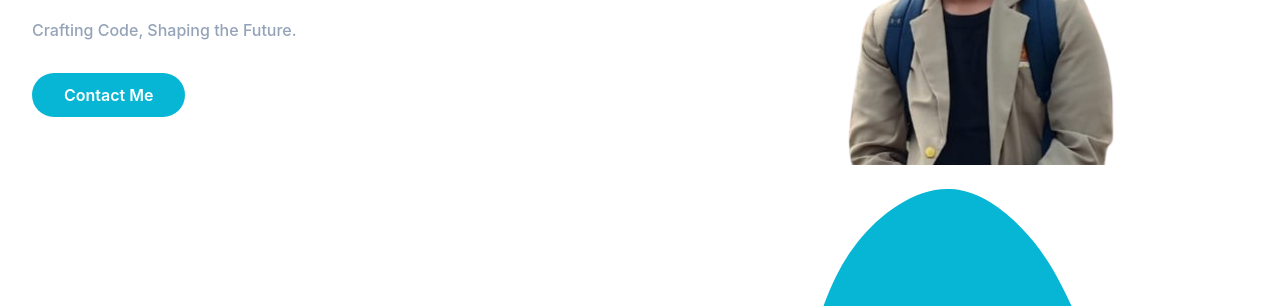
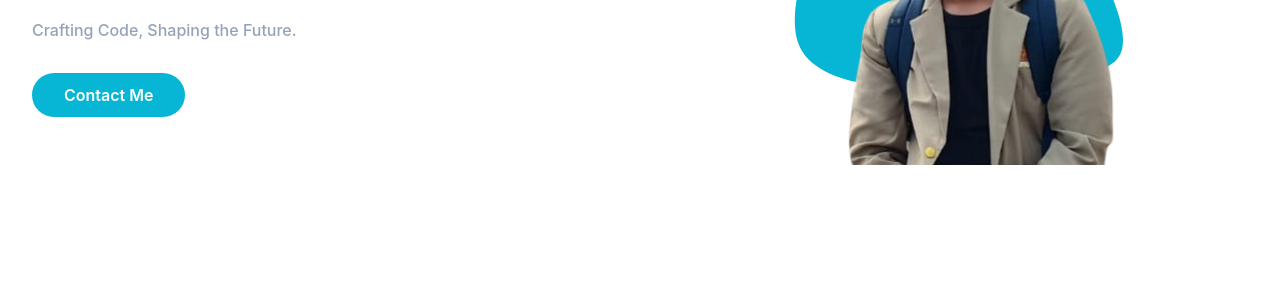
Before and after one commit to mevraism/portfolio, a website: page index.html in a window 1280 px wide. Shown: the part 365-671 px from the top of the page. Drawn offline with Linux system fonts and the light colour scheme.

Commit message:
index.html

```diff
--- a/index.html
+++ b/index.html
@@ -57,7 +57,7 @@
           <div class="w-full self-end px-4 lg:w-1/2">
             <div class="relative mt-10 lg:mt-0 lg:right-0">
               <img src="dist/img/ernest.png" alt="ernest" class="max-w-full mx-auto" />
-              <span class="absolute bottom-5 -z-10 left-1/2 -translate-x-1/2 md:scale-125">
+              <span class="absolute bottom-0 -z-10 left-1/2 -translate-x-1/2 md:scale-125">
                 <svg width="400" height="400" viewBox="0 0 200 200" xmlns="http://www.w3.org/2000/svg">
                   <path
                     fill="#06b6d4"
```
